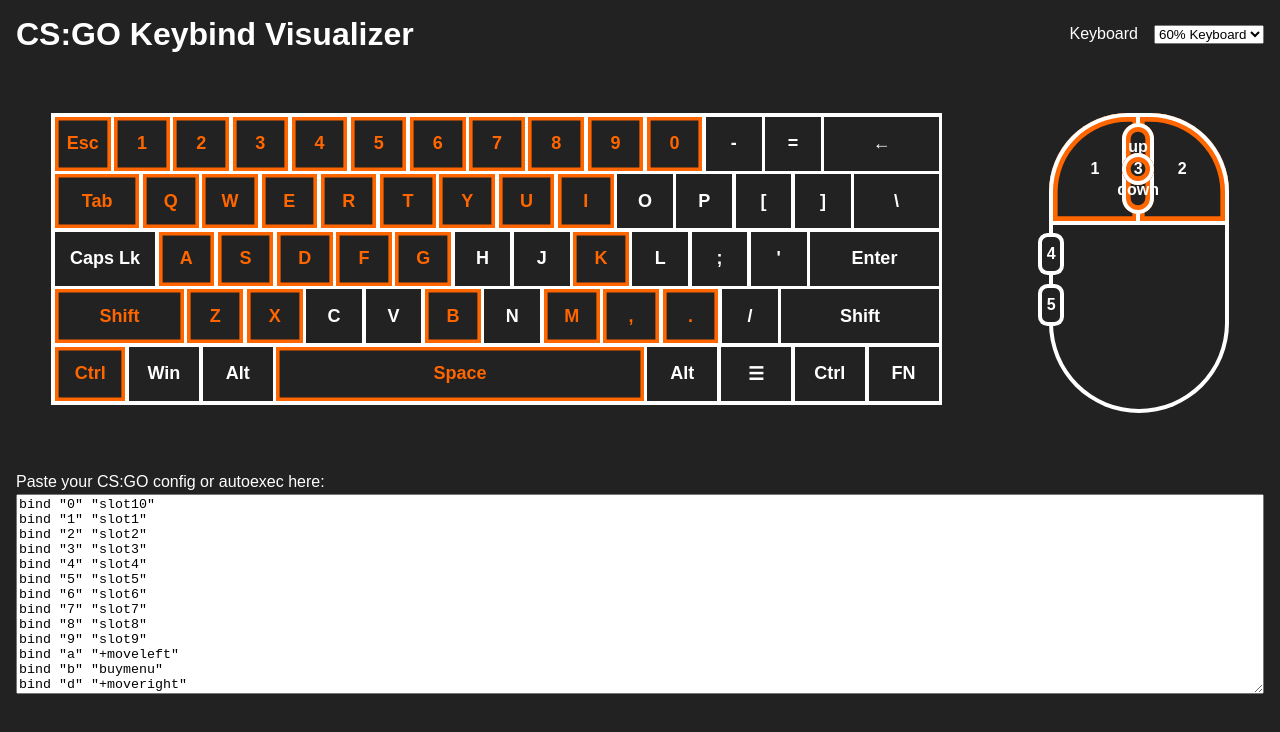
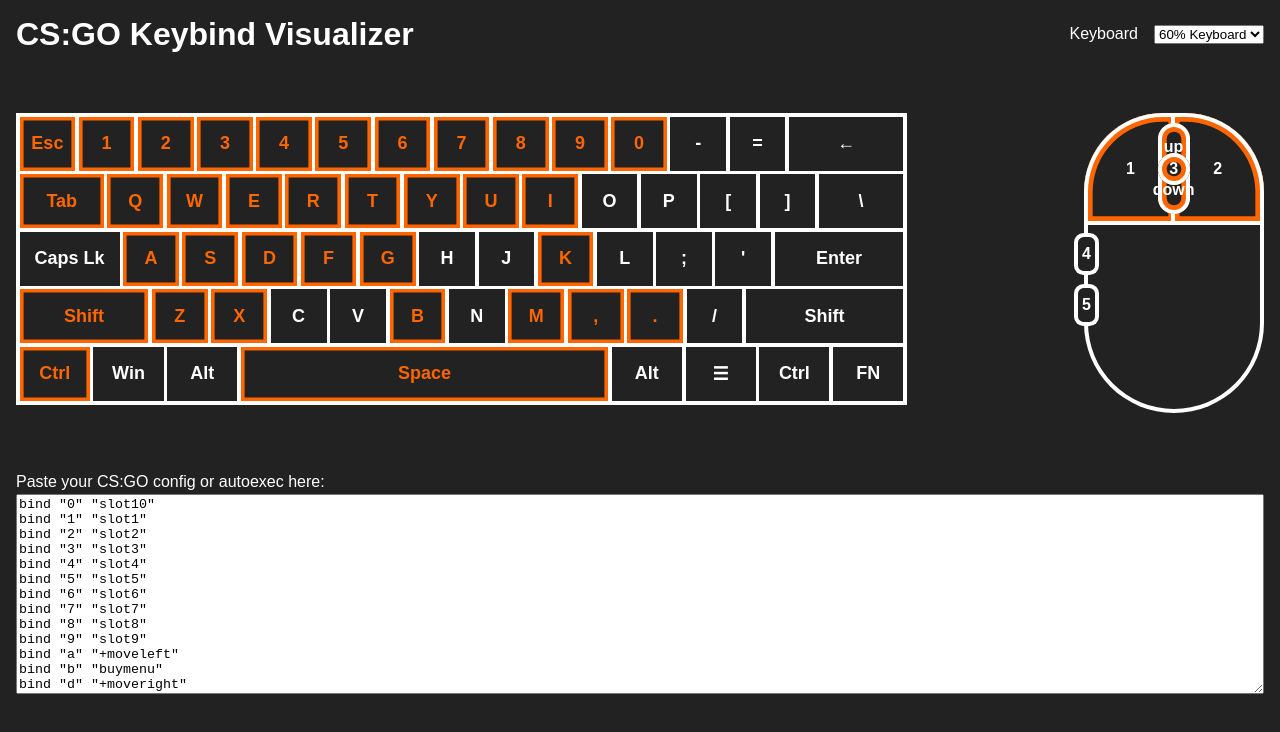
Before and after one commit to goshdarnheck/cs-binds, a React (Create React App) app: page / in a window 1280 px wide. Shown: the top 732 px of the page. Built offline with nearby package versions, Linux system fonts and the light colour scheme.

Commit message:
Adjusted device layout.

```diff
--- a/src/App.css
+++ b/src/App.css
@@ -46,9 +46,9 @@
 
 .devices {
   display: flex;
-  gap: 6em;
+  gap: 3em;
+  justify-content: space-between;
   margin-bottom: 6rem;
-  justify-content: center;
 }
 
 .keyboard {
```
